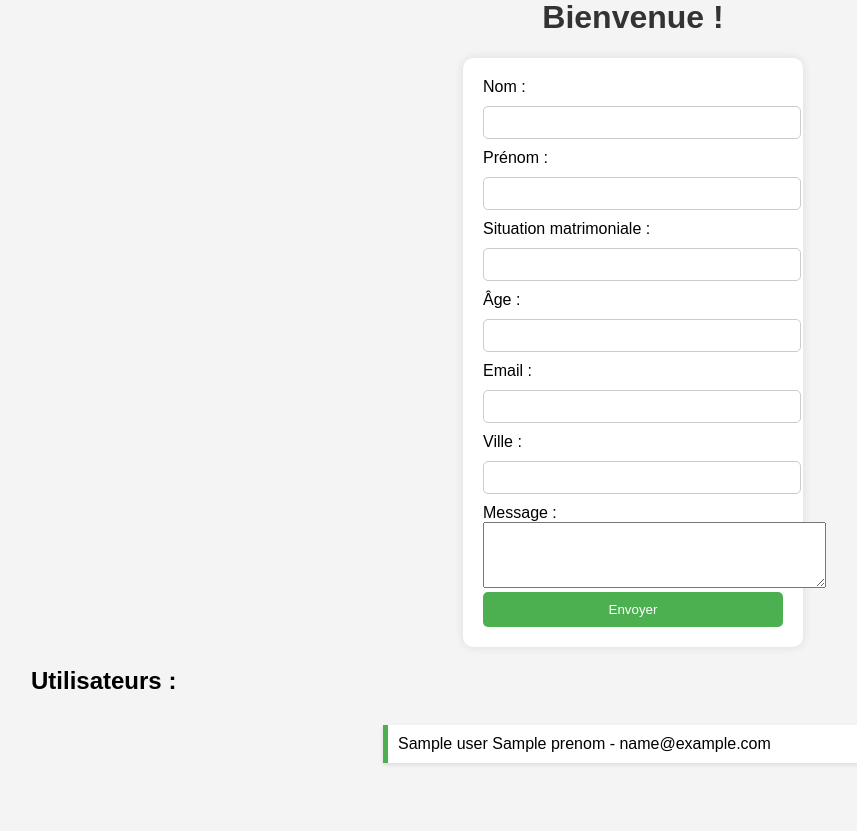
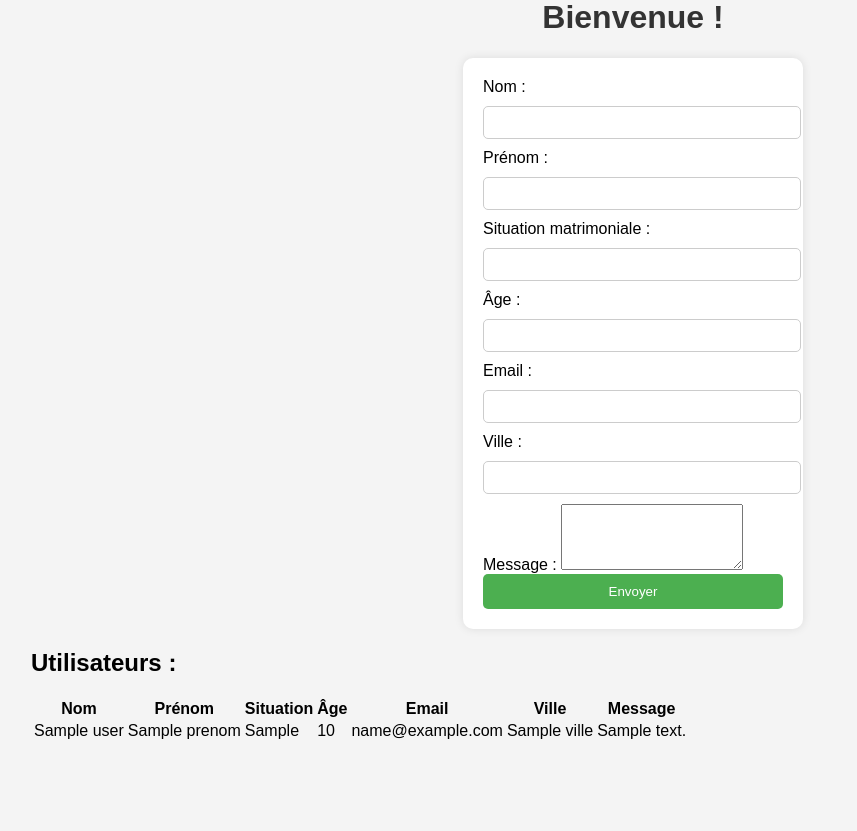
Before and after one commit to Elyse-c-sys/elys--projet, a Flask app: template templates/fiche.html in a window 1280 px wide. Shown: the part 60-891 px from the top of the page, without its empty margins (7-864 px from the left). After the commit the page ends 799 px from the top, so only its background shows below. Run offline with Flask 3, Linux system fonts and the light colour scheme; the template is opened without the code that fills it: most values are stand-ins (such as "Sample title", 1, 10 or a date in 2020).

Commit message:
Affichage complet de tous les champs

```diff
--- a/templates/fiche.html
+++ b/templates/fiche.html
@@ -6,38 +6,62 @@
     <link rel="stylesheet" href="{{ url_for('static', filename='style.css') }}">
 </head>
 <body>
+    <div class="container">
         <h1>Bienvenue !</h1>
 
         <form method="POST">
-        <label for="nom">Nom :</label>
-        <input type="text" name="nom" required><br>
+            <label>Nom :</label>
+            <input type="text" name="nom" required>
 
-        <label for="prenom">Prénom :</label>
-        <input type="text" name="prenom"><br>
+            <label>Prénom :</label>
+            <input type="text" name="prenom" required>
 
-        <label for="situation_matrimoniale">Situation matrimoniale :</label>
-        <input type="text" name="situation_matrimoniale"><br>
+            <label>Situation matrimoniale :</label>
+            <input type="text" name="situation_matrimoniale">
 
-        <label for="age">Âge :</label>
-        <input type="number" name="age"><br>
+            <label>Âge :</label>
+            <input type="number" name="age">
 
-        <label for="email">Email :</label>
-        <input type="email" name="email" required><br>
+            <label>Email :</label>
+            <input type="email" name="email" required>
 
-        <label for="ville">Ville :</label>
-        <input type="text" name="ville"><br>
+            <label>Ville :</label>
+            <input type="text" name="ville">
 
-        <label for="message">Message :</label><br>
-        <textarea name="message" rows="4" cols="40"></textarea><br>
+            <label>Message :</label>
+            <textarea name="message" rows="4"></textarea>
 
             <button type="submit">Envoyer</button>
         </form>
 
         <h2>Utilisateurs :</h2>
-    <ul>
+
+        {% if utilisateurs %}
+        <table>
+            <tr>
+                <th>Nom</th>
+                <th>Prénom</th>
+                <th>Situation</th>
+                <th>Âge</th>
+                <th>Email</th>
+                <th>Ville</th>
+                <th>Message</th>
+            </tr>
             {% for user in utilisateurs %}
-            <li>{{ user.nom }} {{ user.prenom }} - {{ user.email }}</li>
+            <tr>
+                <td>{{ user.nom }}</td>
+                <td>{{ user.prenom }}</td>
+                <td>{{ user.situation_matrimoniale }}</td>
+                <td>{{ user.age }}</td>
+                <td>{{ user.email }}</td>
+                <td>{{ user.ville }}</td>
+                <td>{{ user.message }}</td>
+            </tr>
             {% endfor %}
-    </ul>
+        </table>
+        {% else %}
+            <p>Aucun utilisateur pour l’instant.</p>
+        {% endif %}
+    </div>
 </body>
 </html>
```
Lines whose indentation alone changed are shown as unchanged.
